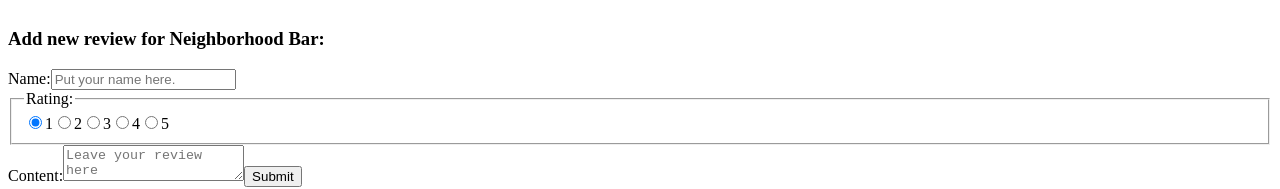
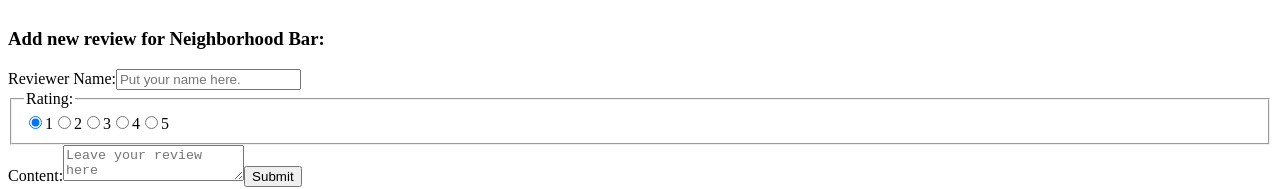
Before and after one commit to JasonLev/restaurant-reviews-react, a React app: page / in a window 1280 px wide. Shown: the part 1714-1903 px from the top of the page. Built offline with nearby package versions, Linux system fonts and the light colour scheme; the HTML template or start-up script is replaced by a standard one.

Commit message:
f/more Input props

```diff
--- a/src/components/Input.js
+++ b/src/components/Input.js
@@ -2,10 +2,12 @@ import React from 'react'
 
 const Input = (props) => (
   <div>
-    <label htmlFor={props.id}>{props.label} (optional):</label>
+    <label htmlFor={props.id}>{props.label}</label>
     <input type="text"
            id={props.id}
            maxLength={props.maxLength}
+           required={props.required}
+           ref={props.handleRef}
            placeholder={props.placeholder}
            onChange={props.onChange}
            value={props.value} />
--- a/src/containers/App.js
+++ b/src/containers/App.js
@@ -2,7 +2,7 @@ import React, { Component } from 'react'
 
 import Restaurant from '../components/Restaurant'
 import Reviews from '../components/Reviews'
-import ReviewForm from '../components/ReviewForm'
+import ReviewForm from './ReviewForm'
 import RestaurantForm from './RestaurantForm'
 
 import restaurants from '../constants/restaurants'
--- a/src/containers/RestaurantForm.js
+++ b/src/containers/RestaurantForm.js
@@ -58,38 +58,35 @@ class RestaurantForm extends Component {
         </button>
         <h1>Restaurant Form</h1>
         <form onSubmit={this.submitHandler}>
-          <div>
-            <label htmlFor="name">Restaurant Name:</label>
-            <input type="text"
-                   id="name"
-                   ref={input => { this.firstTextInput = input; }}
-                   required
-                   maxLength="50"
-                   placeholder="What name do you call the restaurant?"
-                   onChange={this.handleInputChange}
-                   value={this.state.name}/>
-          </div>
+          <Input id={"name"}
+                 placeholder="What name do you call the restaurant?"
+                 handleRef={input => { this.firstTextInput = input; }}
+                 label={"Restaurant Name:"}
+                 required={true}
+                 maxLength={50}
+                 value={this.state.name}
+                 onChange={this.handleInputChange} />
           <Input id={"location"}
                  placeholder="Where is this restaurant?"
-                 label={"Location"}
+                 label={"Location (optional):"}
                  maxLength={50}
                  value={this.state.location}
                  onChange={this.handleInputChange} />
           <Input id={"description"}
                  placeholder="How would you describe this restaurant?"
-                 label={"Description"}
+                 label={"Description (optional):"}
                  maxLength={50}
                  value={this.state.description}
                  onChange={this.handleInputChange} />
           <Input id={"image"}
                  placeholder="link to restaurant image?"
-                 label={"Image Link Address"}
+                 label={"Image Link Address (optional):"}
                  maxLength={250}
                  value={this.state.image}
                  onChange={this.handleInputChange} />
           <Input id={"website"}
                  placeholder="website address?"
-                 label={"Website"}
+                 label={"Website (optional):"}
                  maxLength={50}
                  value={this.state.website}
                  onChange={this.handleInputChange} />
--- a/src/components/ReviewForm.js
+++ b/src/containers/ReviewForm.js
@@ -1,5 +1,6 @@
 import React, { Component } from 'react'
-import Ratings from './Ratings'
+import Ratings from '../components/Ratings'
+import Input from '../components/Input'
 
 class ReviewForm extends Component {
   constructor(props) {
@@ -9,22 +10,15 @@ class ReviewForm extends Component {
       rating: 20,
       content: ''
     }
-    this.handleNameChange = this.handleNameChange.bind(this)
-    this.handleContentChange = this.handleContentChange.bind(this)
+    this.handleInputChange = this.handleInputChange.bind(this)
     this.handleRatingChange = this.handleRatingChange.bind(this)
     this.submitHandler = this.submitHandler.bind(this)
   }
-  handleNameChange(event){
-    this.setState({name: event.target.value})
+  handleInputChange(event){
+    this.setState({[event.target.id]: event.target.value})
   }
   handleRatingChange(event){
     this.setState({rating: parseInt(event.target.value)*20})
-  }
-  handleContentChange(event){
-    let content = event.target.value
-    if (content.length) {
-      this.setState({content: content})
-    }
   }
   submitHandler(e){
     e.preventDefault()
@@ -45,16 +39,14 @@ class ReviewForm extends Component {
         <h1>Review Form</h1>
         <h3>Add new review for {this.props.name}:</h3>
         <form onSubmit={this.submitHandler}>
-          <div>
-            <label htmlFor="name">Name:</label>
-            <input type="text"
-                   id="name"
-                   required
-                   maxLength="50"
-                   placeholder="Put your name here."
-                   onChange={this.handleNameChange}
-                   value={this.state.name}/>
-          </div>
+          <Input id={"name"}
+                 placeholder="Put your name here."
+                 handleRef={input => { this.firstTextInput = input; }}
+                 label={"Reviewer Name:"}
+                 required={true}
+                 maxLength={50}
+                 value={this.state.name}
+                 onChange={this.handleInputChange} />
           <fieldset className="fieldset" onChange={this.handleRatingChange}>
             <legend>Rating:</legend>
             <Ratings defaultSelect={this.state.rating} />
@@ -65,7 +57,7 @@ class ReviewForm extends Component {
                     required
                     maxLength="200"
                     placeholder="Leave your review here"
-                    onChange={this.handleContentChange}
+                    onChange={this.handleInputChange}
                     value={this.state.content}/>
           <button type="submit" className="button large success">Submit</button>
         </form>
```
